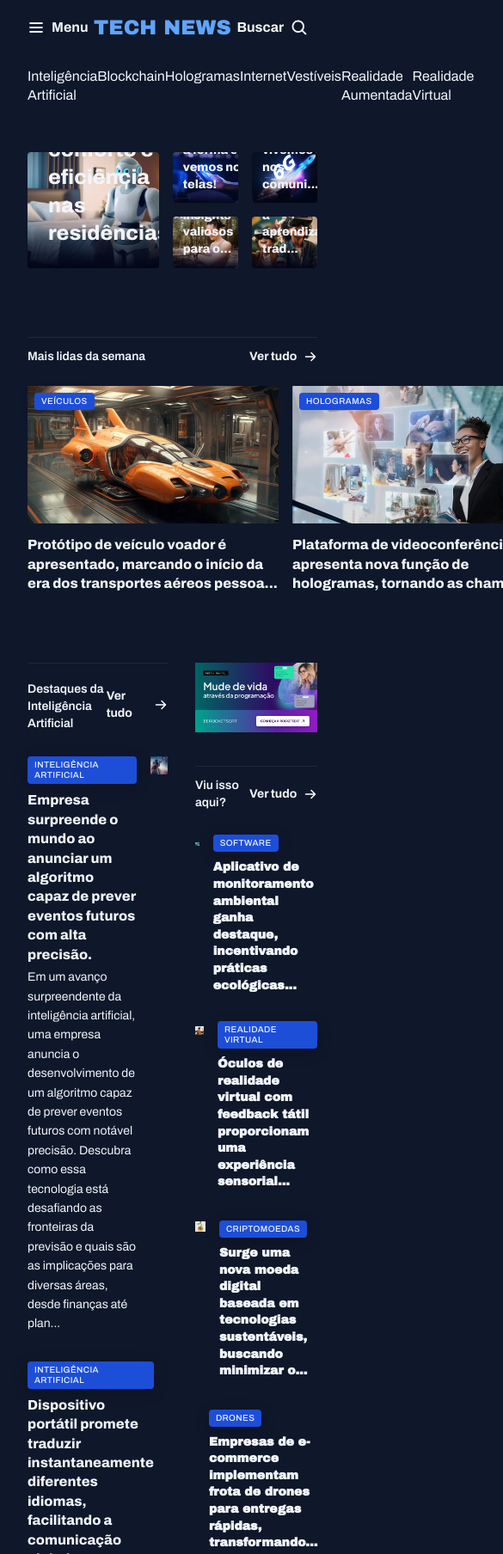
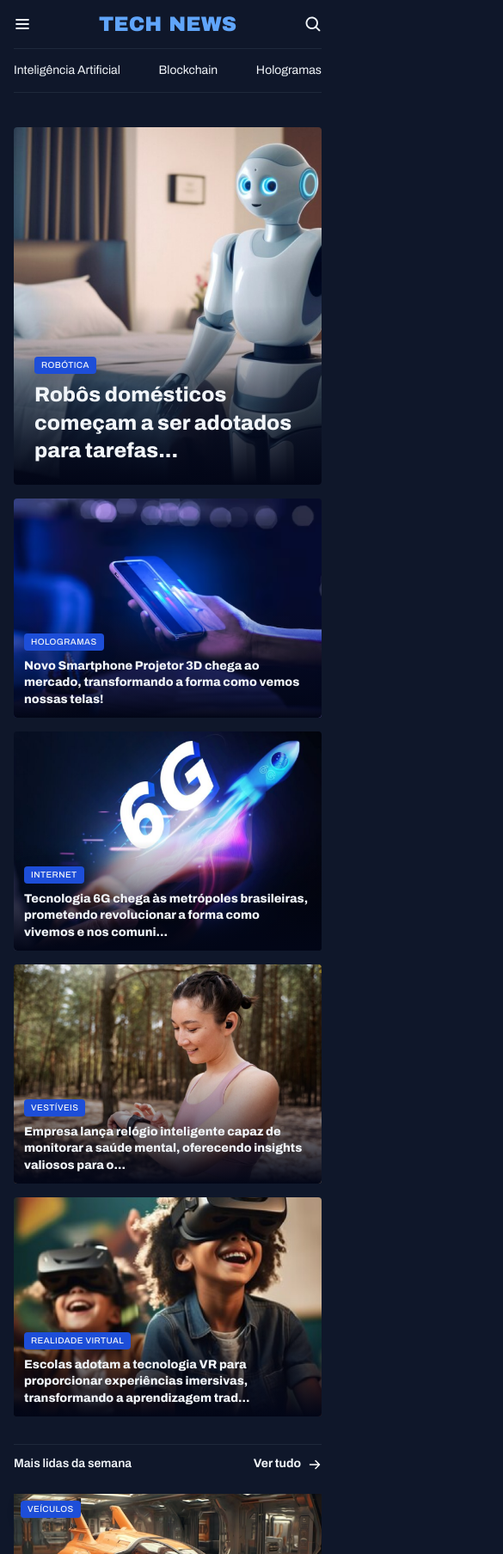
Before and after one commit to CarolGonzaga/portal-de-noticias, a plain HTML site: page index.html in a window 390 px wide. Shown: the top 1808 px of the page at 86% size, 585 px wide, since content can reach past the window. Drawn offline with Linux system fonts and the light colour scheme.

Commit message:
responsividade add

```diff
--- a/assets/css/global.css
+++ b/assets/css/global.css
@@ -76,3 +76,35 @@ main {
     color: var(--text-color-primary);
     box-shadow: 0px 4px 16px #02061740;
 }
+
+.mobile-only {
+    display: none;
+}
+
+@media (width <= 500px) {
+
+    img {
+        width: 100%;
+        object-fit: cover;
+    }
+
+    .desktop-only {
+        display: none;
+    }
+
+    .mobile-only {
+        display: block;
+    }
+
+    .container {
+        max-width: 100%;
+        padding-inline: 16px;
+        margin-bottom: 40px;
+    }
+
+    main {
+        margin-block: 16px;
+        row-gap: 32px;
+    }
+
+}
--- a/assets/css/header.css
+++ b/assets/css/header.css
@@ -23,7 +23,20 @@
 
 #secondary {
     padding-block: 14px;
-    border: 1px solid var(----stroke-color);
+    border-top: 1px solid var(--stroke-color);
+    border-bottom: 1px solid var(--stroke-color);
     border-inline: none;
     justify-content: space-between;
 }
+
+@media (width <= 500px) {
+    #primary {
+        padding-block: 16px;
+        display: flex;
+        justify-content: space-between;
+    }
+
+    #secondary {
+        font-size: 14px;
+    }
+}
--- a/assets/css/sections.css
+++ b/assets/css/sections.css
@@ -120,3 +120,42 @@ aside {
         line-height: 140%;
     }
 }
+
+@media (width <=500px) {
+    #featured {
+        &> :first-child {
+            height: 416px;
+        }
+    }
+
+    #weekly header,
+    #ai header,
+    #more header {
+        justify-content: space-between;
+    }
+
+    #weekly div {
+        gap: 32px;
+    }
+
+    #ai article {
+        text-align: left;
+        display: grid;
+        grid-template-columns: 1fr 2fr;
+
+        &> :first-child {
+            order: 2;
+        }
+    }
+
+    #more article {
+        display: grid;
+        grid-template-columns: 1fr 3fr;
+        gap: 15px;
+
+        & img {
+            height: 72px;
+            width: 72px;
+        }
+    }
+}
--- a/assets/css/utility.css
+++ b/assets/css/utility.css
@@ -34,3 +34,10 @@
 .text-sm {
     font: var(--text-sm);
 }
+
+@media (width <= 500px) {
+    .grid {
+        display: flex;
+        flex-wrap: wrap;
+    }
+}
--- a/index.html
+++ b/index.html
@@ -22,14 +22,14 @@
         <nav id="primary" class="grid grid-flow-col">
             <div>
                 <img src="assets/icons/List.svg" alt="Ícone de menu">
-                <strong>Menu</strong>
+                <strong class="desktop-only">Menu</strong>
             </div>
             <div>
                 <p class="logo">Tech News</p>
             </div>
 
             <div>
-                <strong>Buscar</strong>
+                <strong class="desktop-only">Buscar</strong>
                 <img src="assets/icons/MagnifyingGlass.svg" alt="Ícone de lupa">
             </div>
         </nav>
@@ -37,10 +37,10 @@
             <a href="#">Inteligência Artificial</a>
             <a href="#">Blockchain</a>
             <a href="#">Hologramas</a>
-            <a href="#">Internet</a>
-            <a href="#">Vestíveis</a>
-            <a href="#">Realidade Aumentada</a>
-            <a href="#">Realidade Virtual</a>
+            <a href="#" class="desktop-only">Internet</a>
+            <a href="#" class="desktop-only">Vestíveis</a>
+            <a href="#" class="desktop-only">Realidade Aumentada</a>
+            <a href="#" class="desktop-only">Realidade Virtual</a>
         </nav>
     </header>
 
@@ -51,9 +51,12 @@
                     alt="Robôs domésticos começam a ser adotados para tarefas diárias, prometendo mais conforto e eficiência nas residências.">
                 <figcaption>
                     <span class="content-tag">robótica</span>
-                    <h2 class="text-2xl">
+                    <h2 class="text-2xl desktop-only">
                         Robôs domésticos começam a ser adotados para tarefas diárias, prometendo mais conforto e
                         eficiência nas residências.
+                    </h2>
+                    <h2 class="text-2xl mobile-only">
+                        Robôs domésticos começam a ser adotados para tarefas...
                     </h2>
                 </figcaption>
             </figure>
@@ -170,11 +173,18 @@
                 <article class="grid grid-flow-col gap-16">
                     <div>
                         <span class="content-tag">Inteligência Artificial</span>
-                        <h3 class="text-xl">
+                        <h3 class="text-xl desktop-only">
                             Empresa surpreende o mundo ao anunciar um algoritmo capaz de prever eventos futuros com alta precisão.
                         </h3>
-                        <p class="text-sm">
+                        <p class="text-sm desktop-only">
                             Em um avanço surpreendente da inteligência artificial, uma empresa anuncia o desenvolvimento de um algoritmo capaz de prever eventos futuros com notável precisão. Descubra como essa tecnologia está desafiando as fronteiras da previsão e quais são as implicações para diversas áreas, desde finanças até plan...
+                        </p>
+
+                        <h3 class="text-xl mobile-only">
+                            Empresa surpreende o mundo ao anunciar um...
+                        </h3>
+                        <p class="text-sm mobile-only">
+                            Em um avanço surpreendente da inteligência artificial, uma empresa anuncia o desenvolvimento de um algoritmo capaz de prever...
                         </p>
                     </div>
                     <div>
@@ -184,11 +194,18 @@
                 <article class="grid grid-flow-col gap-16">
                     <div>
                         <span class="content-tag">Inteligência Artificial</span>
-                        <h3 class="text-xl">
+                        <h3 class="text-xl desktop-only">
                             Dispositivo portátil promete traduzir instantaneamente diferentes idiomas, facilitando a comunicação global.
                         </h3>
-                        <p class="text-sm">
+                        <p class="text-sm desktop-only">
                             Em um mundo cada vez mais conectado, a comunicação sem fronteiras é essencial. Nesse contexto, um dispositivo portátil surge como um verdadeiro herói linguístico, prometendo quebrar as barreiras idiomáticas instantaneamente. Imagine poder se comunicar fluentemente em qualquer lugar do mundo, indepe...
+                        </p>
+
+                        <h3 class="text-xl mobile-only">
+                            Dispositivo portátil promete traduzir...
+                        </h3>
+                        <p class="text-sm mobile-only">
+                            Em um mundo cada vez mais conectado, a comunicação sem fronteiras é essencial. Nesse contexto, um dispositivo portátil...
                         </p>
                     </div>
                     <div>
@@ -198,11 +215,18 @@
                 <article class="grid grid-flow-col gap-16">
                     <div>
                         <span class="content-tag">Inteligência Artificial</span>
-                        <h3 class="text-xl">
+                        <h3 class="text-xl desktop-only">
                             Criados para auxiliar idosos, robôs de companhia ganham popularidade, oferecendo suporte emocional e físico aos usu...
                         </h3>
-                        <p class="text-sm">
+                        <p class="text-sm desktop-only">
                             A tecnologia não só avança, mas também busca tornar a vida mais significativa para todas as gerações. No cenário atual, os robôs sociais, projetados especialmente para oferecer apoio e companhia aos idosos, estão ganhando destaque. Mais do que meros assistentes, esses robôs são programados para f...
+                        </p>
+
+                        <h3 class="text-xl mobile-only">
+                            Criados para auxiliar idosos, robôs de compa...
+                        </h3>
+                        <p class="text-sm mobile-only">
+                            A tecnologia não só avança, mas também busca tornar a vida mais significativa para todas as gerações. No cenário atual...
                         </p>
                     </div>
                     <div>
@@ -212,11 +236,18 @@
                 <article class="grid grid-flow-col gap-16">
                     <div>
                         <span class="content-tag">Inteligência Artificial</span>
-                        <h3 class="text-xl">
+                        <h3 class="text-xl desktop-only">
                             Aplicativo utiliza inteligência artificial para ajudar usuários a manterem o foco e aumentarem a produtividade no dia a dia.
                         </h3>
-                        <p class="text-sm">
+                        <p class="text-sm desktop-only">
                             No turbilhão da vida moderna, onde distrações são abundantes, um aplicativo inovador surge como um aliado indispensável para quem busca maior concentração e eficiência no cotidiano. Utilizando avançados algoritmos de inteligência artificial, este aplicativo promete mais do que simplesmente gerenci...
+                        </p>
+
+                        <h3 class="text-xl mobile-only">
+                            Aplicativo utiliza inteligência artificial...
+                        </h3>
+                        <p class="text-sm mobile-only">
+                            No turbilhão da vida moderna, onde distrações são abundantes, um aplicativo inovador surge como um aliado indispensável para...
                         </p>
                     </div>
                     <div>
@@ -248,8 +279,11 @@
 
                         <div>
                             <span class="content-tag">Software</span>
-                            <h3 class="text-xl">
+                            <h3 class="text-xl desktop-only">
                                 Aplicativo de monitoramento ambiental ganha destaque, incentivando práticas ecológicas...
+                            </h3>
+                            <h3 class="text-xl mobile-only">
+                                Aplicativo de monitoramento ambiental ganha destaque...
                             </h3>
                         </div>
                     </article>
@@ -261,8 +295,11 @@
 
                         <div>
                             <span class="content-tag">Realidade Virtual</span>
-                            <h3 class="text-xl">
+                            <h3 class="text-xl desktop-only">
                                 Óculos de realidade virtual com feedback tátil proporcionam uma experiência sensorial...
+                            </h3>
+                            <h3 class="text-xl mobile-only">
+                                Óculos de realidade virtual com feedback tátil proporci...
                             </h3>
                         </div>
                     </article>
@@ -274,8 +311,11 @@
 
                         <div>
                             <span class="content-tag">Criptomoedas</span>
-                            <h3 class="text-xl">
+                            <h3 class="text-xl desktop-only">
                                 Surge uma nova moeda digital baseada em tecnologias sustentáveis, buscando minimizar o...
+                            </h3>
+                            <h3 class="text-xl mobile-only">
+                                Surge uma nova moeda digital baseada em tecnologias sust...
                             </h3>
                         </div>
                     </article>
@@ -287,8 +327,11 @@
 
                         <div>
                             <span class="content-tag">Drones</span>
-                            <h3 class="text-xl">
+                            <h3 class="text-xl desktop-only">
                                 Empresas de e-commerce implementam frota de drones para entregas rápidas, transformando...
+                            </h3>
+                            <h3 class="text-xl mobile-only">
+                                Empresas de e-commerce implementam frota de drones...
                             </h3>
                         </div>
                     </article>
@@ -300,8 +343,11 @@
 
                         <div>
                             <span class="content-tag">Impressão 3d</span>
-                            <h3 class="text-xl">
+                            <h3 class="text-xl desktop-only">
                                 Tecnologia inovadora permite a impressão 3D de órgãos humanos, revolucionando a medicina e...
+                            </h3>
+                            <h3 class="text-xl mobile-only">
+                                Tecnologia inovadora permite a impressão 3D de órgãos...
                             </h3>
                         </div>
                     </article>
```
